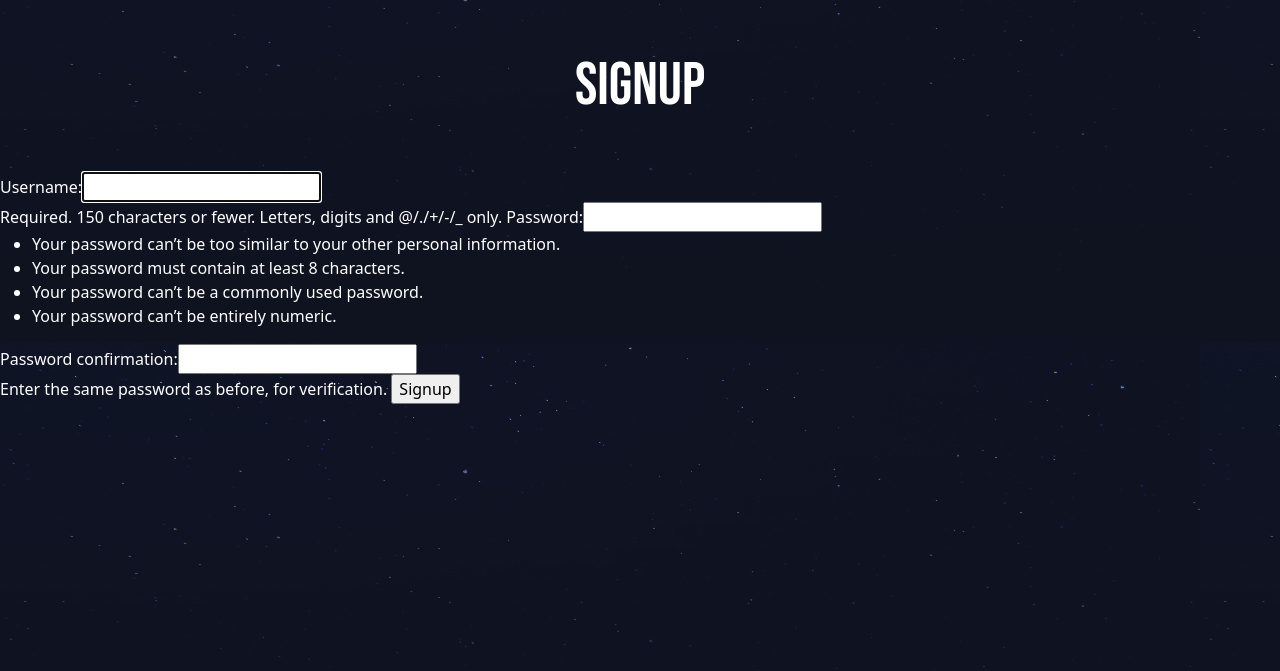
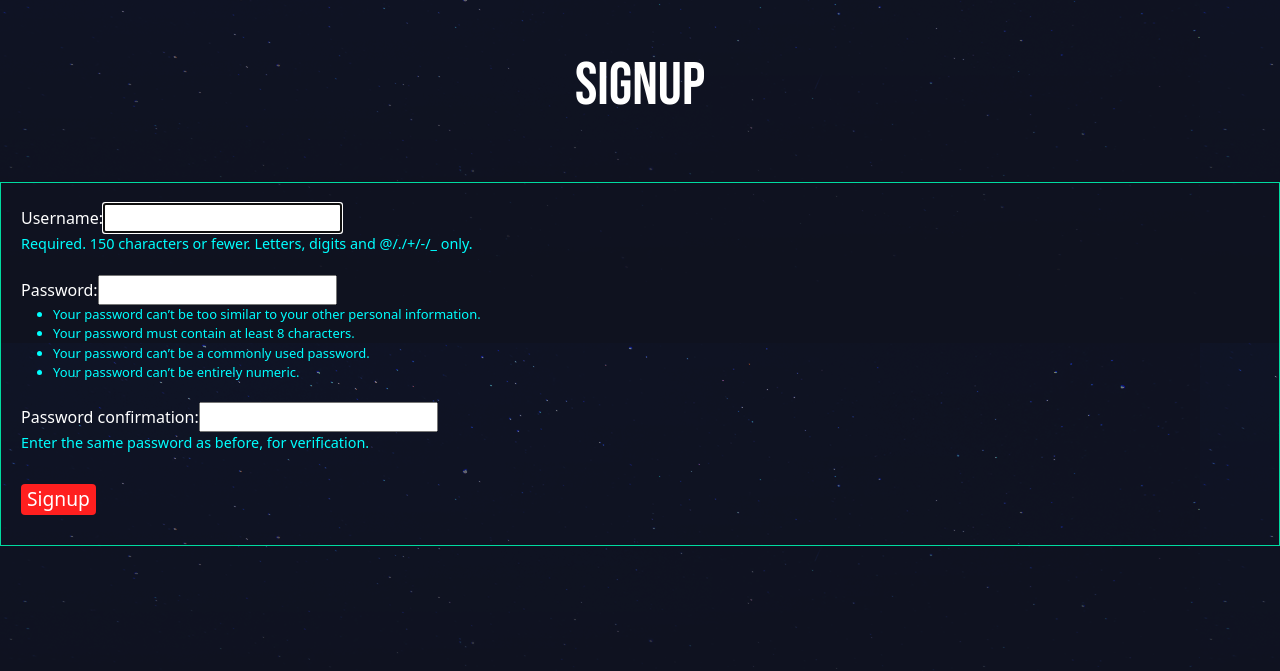
Before and after one commit to lethiwe-mwendwa/trojan-hackathon, a Django app: page /accounts/signup/ in a window 1280 px wide. Shown: the part 129-800 px from the top of the page. Run offline with Django 3.2, Linux system fonts and the light colour scheme.

Commit message:
Jeremy's changes

```diff
--- a/webApp2/edusponsor/assets/style.css
+++ b/webApp2/edusponsor/assets/style.css
@@ -104,9 +104,7 @@ nav button{
     margin: 20px auto;
 }
 
-.donee-detail .donee p{
 
-}
 
 .des{
     margin-top: 10px;
@@ -132,3 +130,43 @@ nav button{
     padding: 15px;
     border-radius: 5px;
 }
+
+.site-form {
+    margin-top: 60px;
+    border : 1px solid #00dba0;
+    padding :20px;
+}
+
+.helptext, .helptext ul{
+    margin : 0 auto 20px;
+    color :cyan;
+    font-size : 0.9em;
+    display :block;
+
+
+
+}
+.errorlist li {
+    padding :10px;
+    list-style-type :none;
+    border :1px solid #ff5722;
+    color : #ff5722;
+    margin: 10px 0;
+
+
+}
+
+.errorlist{
+    padding: 0 ;
+
+}
+
+.site-form  input[type ="submit"]{
+    background :#ff1f1f ;
+    border: 0;
+    color: white;
+    font-size :1.2em;
+    border-radius : 4px;
+    margin :10px 0;
+
+}
--- a/webApp2/edusponsor/templates/about.html
+++ b/webApp2/edusponsor/templates/about.html
@@ -2,6 +2,11 @@
 <html lang="en">
 <head>
     <meta charset="UTF-8">
+
+
+    <img src={"assets/logo" alt="jw">
+
+
     <title>About</title>
 </head>
 <body>
```
Also changed, not shown: webApp2/edusponsor/db.sqlite3 (deleted).
